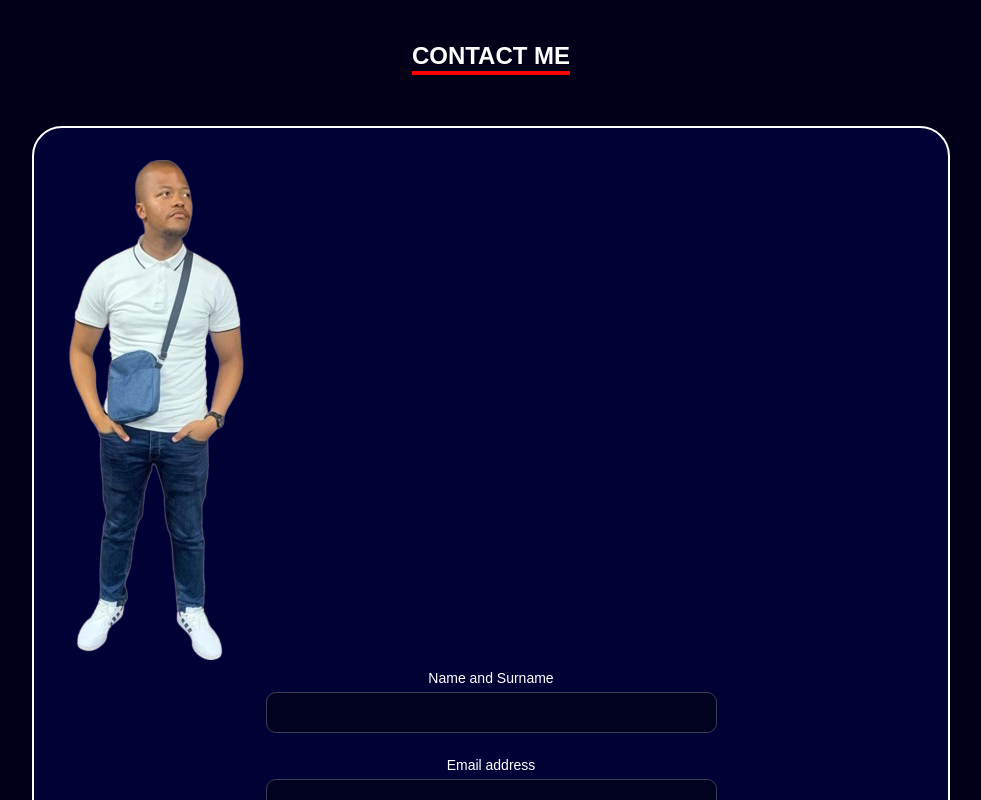
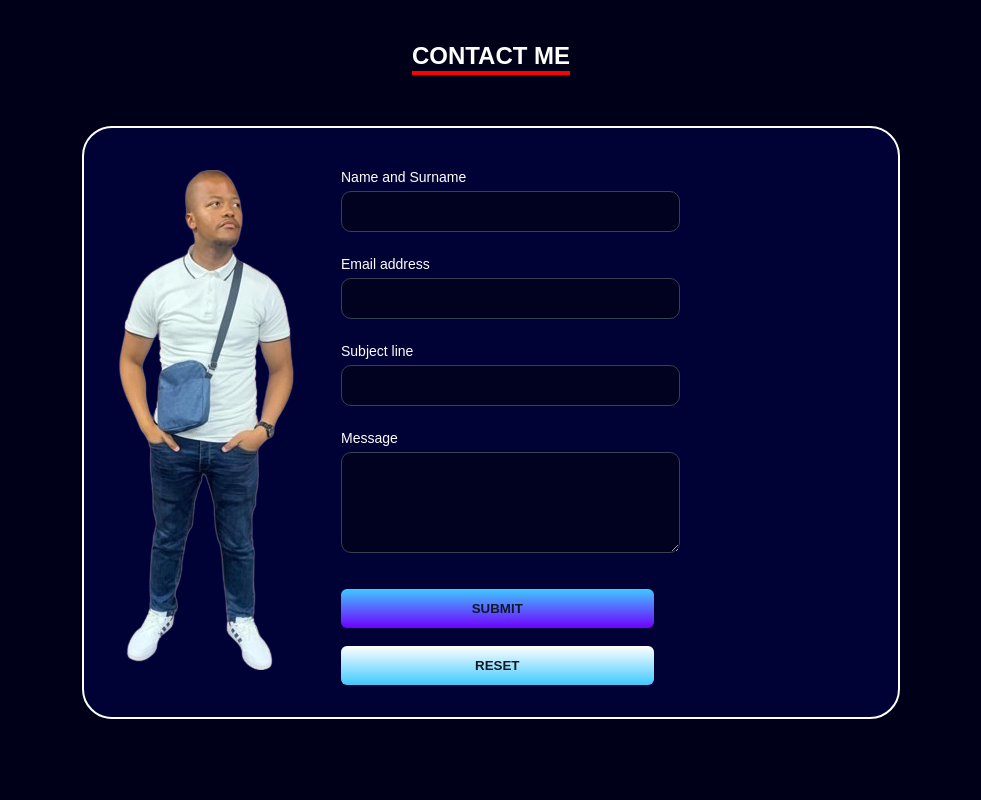
Before and after one commit to Lusa-mata/react-portfolio, a React (Create React App) app: page / in a window 1280 px wide. Shown: the part 1420-2220 px from the top of the page, without its empty margins (149-1130 px from the left). After the commit the page ends 2139 px from the top, so only its background shows below. Built offline with nearby package versions, Linux system fonts and the light colour scheme.

Commit message:
Completed contact me form

```diff
--- a/src/App.css
+++ b/src/App.css
@@ -296,39 +296,39 @@ body {
 
 /*everything below is for the form*/
 .form-container {
-  width: 850px;
+  width: 750px;
   border-radius: 30px;
   background-color: #000235;
   border: 2px solid white;
   padding: 2rem;
   color: rgba(243, 244, 246, 1);
+  display: flex;
+  justify-content: center;
+  align-items: center;
 
 }
 
-.form-wrapper {
-  display: flex;
-  justify-content: center;
-  align-items: center;
-}
 
 .form {
   margin-top: 0.2rem;
-  text-align: center; /* Center-align the form content */
+  display: flex;
+  flex-direction: column;
+  width: 100%;
 }
 
 .input-group {
   margin-top: 0.25rem;
   font-size: 0.875rem;
   line-height: 1.25rem;
-  text-align: center; /* Align the label and input content to the left within the input-group */
+  display: flex;
+  flex-direction: column; /* Display input and label in a column */
 }
 
 .input-group label {
   display: block;
   color: white;
   margin-bottom: 4px;
-  text-align: center;
-
+  margin-left: 100px;
 }
 
 .input-group input {
@@ -339,7 +339,7 @@ body {
   background-color: #000220;
   padding: 12px;
   color: rgba(243, 244, 246, 1);
-  margin: 0 auto; /* Center the input and textarea within their parent container */
+  margin-left: 100px;
 }
 
 .input-group textarea {
@@ -350,7 +350,7 @@ body {
   background-color: #000220;
   padding: 12px;
   color: rgba(243, 244, 246, 1);
-  margin: 0 auto; /* Center the input and textarea within their parent container */
+  margin-left: 100px;
 }
 
 .input-group input:focus {
@@ -368,7 +368,7 @@ body {
 
 .submit {
   display: block;
-  width: 100%;
+  width: 50%;
   background: linear-gradient(#40c9ff,rgb(111, 0, 255));
   padding: 0.75rem;
   text-align: center;
@@ -377,11 +377,12 @@ body {
   border-radius: 0.375rem;
   font-weight: 600;
   cursor: pointer;
+  margin-left: 100px;
 }
 
 .clear {
   display: block;
-  width: 100%;
+  width: 50%;
   background: linear-gradient(#fff,#40c9ff);
   padding: 0.75rem;
   text-align: center;
@@ -390,12 +391,12 @@ body {
   border-radius: 0.375rem;
   font-weight: 600;
   cursor: pointer;
-
+  margin-left: 100px;
 }
 
 
 .form-image {
-  width: 80px; /* Adjust the width as needed */
+  width: 100px; /* Adjust the width as needed */
   height: auto; /* Maintain the aspect ratio */
-
+  margin-right: 25px;
 }
--- a/src/App.js
+++ b/src/App.js
@@ -114,7 +114,7 @@ function App() {
 <br />
           <br />
     <div class="center">
-        <div class="form-wrapper">
+
             <div class="form-container">
             <div className="form-image">
               <img src={require('./images/contact me form pic.png')} alt="Image Description" />
@@ -152,7 +152,7 @@ function App() {
                 </form>
             </div>
         </div>
-    </div>
+
 
 
 
```
